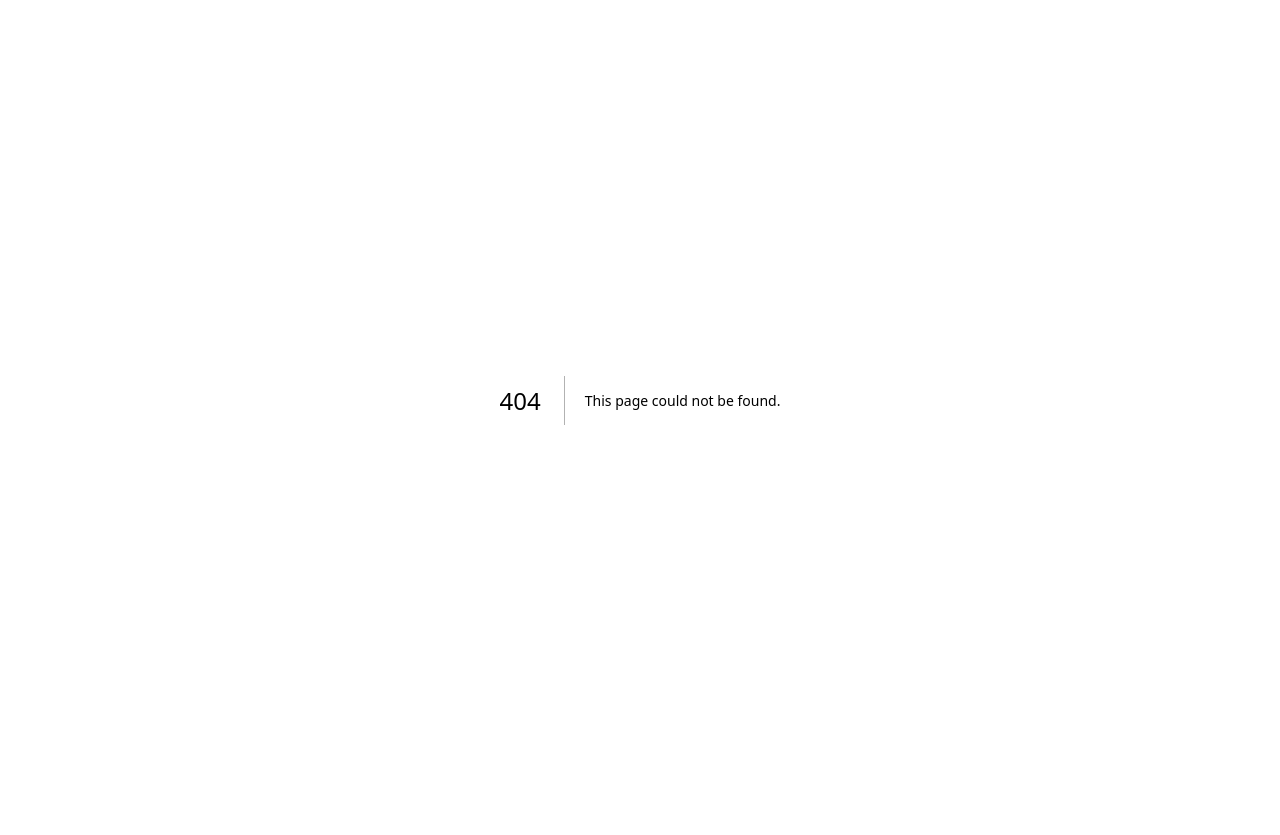
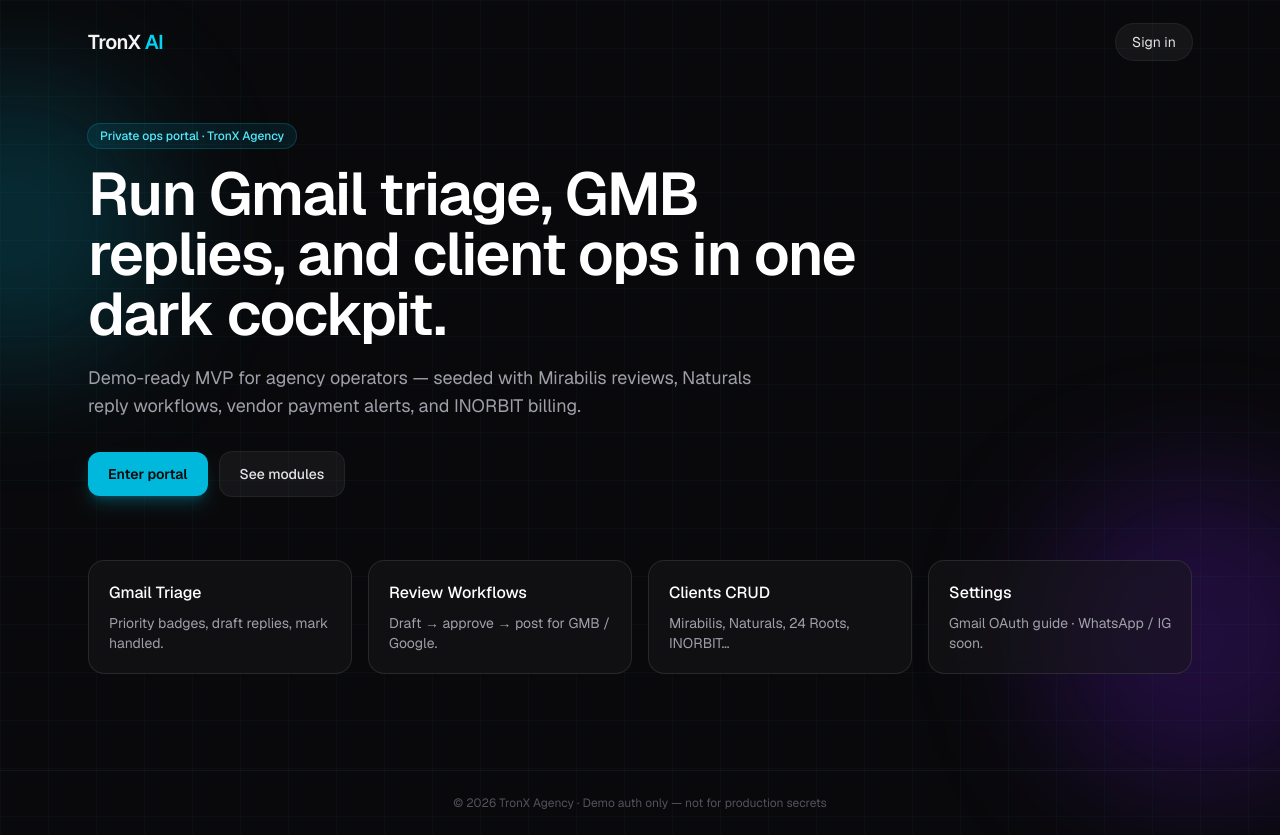
Before and after one commit to tronxagency/tronx-ai-portal, a Next.js app: page / in a window 1280 px wide. Before the commit this address had no page. Before the commit the page ends 800 px from the top, so only its background shows below. Built offline with nearby package versions, Linux system fonts and the light colour scheme; no server answers.

Commit message:
feat: add landing page

```diff
--- /dev/null
+++ b/app/page.tsx
@@ -0,0 +1,88 @@
+import Link from "next/link";
+import { redirect } from "next/navigation";
+import { getSession } from "@/lib/auth";
+
+export default async function LandingPage() {
+  const session = await getSession();
+  if (session) redirect("/dashboard");
+
+  return (
+    <main className="relative flex min-h-screen flex-col overflow-hidden">
+      <div className="pointer-events-none absolute inset-0 tronx-grid opacity-60" />
+      <div className="pointer-events-none absolute -left-32 top-20 h-72 w-72 rounded-full bg-cyan-500/20 blur-3xl" />
+      <div className="pointer-events-none absolute -right-20 bottom-10 h-80 w-80 rounded-full bg-violet-600/20 blur-3xl" />
+
+      <header className="relative z-10 mx-auto flex w-full max-w-6xl items-center justify-between px-6 py-6">
+        <div className="text-xl font-semibold tracking-tight">
+          TronX <span className="text-cyan-400">AI</span>
+        </div>
+        <Link
+          href="/login"
+          className="rounded-full bg-white/5 px-4 py-2 text-sm text-zinc-200 ring-1 ring-white/10 transition hover:bg-white/10"
+        >
+          Sign in
+        </Link>
+      </header>
+
+      <section className="relative z-10 mx-auto flex w-full max-w-6xl flex-1 flex-col justify-center px-6 pb-24 pt-10">
+        <p className="mb-4 inline-flex w-fit items-center gap-2 rounded-full bg-cyan-500/10 px-3 py-1 text-xs font-medium text-cyan-300 ring-1 ring-cyan-500/30">
+          Private ops portal · TronX Agency
+        </p>
+        <h1 className="max-w-3xl text-4xl font-semibold tracking-tight text-white sm:text-5xl lg:text-6xl">
+          Run Gmail triage, GMB replies, and client ops in one dark cockpit.
+        </h1>
+        <p className="mt-5 max-w-2xl text-lg text-zinc-400">
+          Demo-ready MVP for agency operators — seeded with Mirabilis reviews,
+          Naturals reply workflows, vendor payment alerts, and INORBIT billing.
+        </p>
+        <div className="mt-8 flex flex-wrap gap-3">
+          <Link
+            href="/login"
+            className="rounded-xl bg-cyan-500 px-5 py-3 text-sm font-semibold text-zinc-950 shadow-lg shadow-cyan-500/25 transition hover:bg-cyan-400"
+          >
+            Enter portal
+          </Link>
+          <a
+            href="#modules"
+            className="rounded-xl bg-white/5 px-5 py-3 text-sm font-medium text-zinc-200 ring-1 ring-white/10 transition hover:bg-white/10"
+          >
+            See modules
+          </a>
+        </div>
+
+        <div id="modules" className="mt-16 grid gap-4 sm:grid-cols-2 lg:grid-cols-4">
+          {[
+            {
+              title: "Gmail Triage",
+              desc: "Priority badges, draft replies, mark handled.",
+            },
+            {
+              title: "Review Workflows",
+              desc: "Draft → approve → post for GMB / Google.",
+            },
+            {
+              title: "Clients CRUD",
+              desc: "Mirabilis, Naturals, 24 Roots, INORBIT…",
+            },
+            {
+              title: "Settings",
+              desc: "Gmail OAuth guide · WhatsApp / IG soon.",
+            },
+          ].map((m) => (
+            <div
+              key={m.title}
+              className="rounded-2xl border border-white/10 bg-zinc-900/50 p-5 backdrop-blur"
+            >
+              <h3 className="font-medium text-white">{m.title}</h3>
+              <p className="mt-2 text-sm text-zinc-400">{m.desc}</p>
+            </div>
+          ))}
+        </div>
+      </section>
+
+      <footer className="relative z-10 border-t border-white/5 px-6 py-6 text-center text-xs text-zinc-600">
+        © {new Date().getFullYear()} TronX Agency · Demo auth only — not for production secrets
+      </footer>
+    </main>
+  );
+}
```
